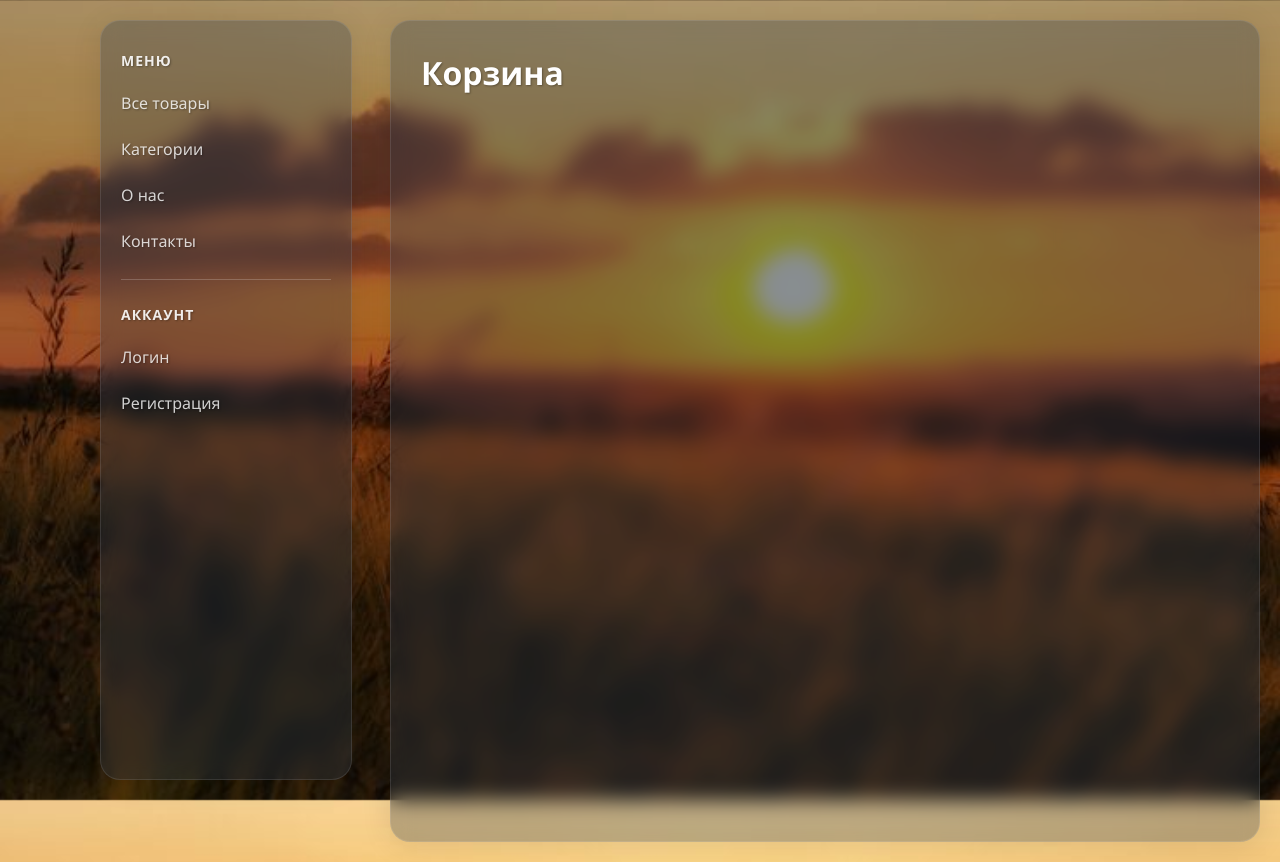
After one commit to zan0z-a/muzmag-django, a Django app: template main/templates/main/public/cart.html in a window 1280 px wide. The commit adds this page. Run offline with Django 5.2, Linux system fonts and the light colour scheme; the template is opened without the code that fills it, so the values that code supplies are empty.

Commit message:
add cart static page

```diff
--- a/main/templates/main/header.html
+++ b/main/templates/main/header.html
@@ -14,6 +14,7 @@
     <nav class="main-sidebar-nav">
         {% if user.is_authenticated %}
             <a href="{% url 'main:profile' %}" class="main-sidebar-link">Профиль</a>
+            <a href="{% url 'main:cart' %}" class="main-sidebar-link">Корзина</a>
             {% if user.is_superuser or user.is_staff %}
                 <a href="/admin/" class="main-sidebar-link">Админка</a>
             {% endif %}
--- /dev/null
+++ b/main/templates/main/public/cart.html
@@ -0,0 +1,10 @@
+{% extends "main/base.html" %}
+
+{% block title %}Корзина{% endblock title %}
+
+{% block page-title %}
+<h1 class="page-title">Корзина</h1>
+{% endblock %}
+
+{% block content %}
+{% endblock content %}
--- a/main/urls.py
+++ b/main/urls.py
@@ -11,6 +11,7 @@ urlpatterns = [
     path('contact', views.contact_page, name="contact"),
     path('category', views.category_page, name="category"),
     path('profile', views.profile_page, name="profile"),
+    path('cart', views.cart_page, name="cart"),
     path('login/', views.login_view, name='login'),
     path('register/', views.register_view, name='register'),
     path('logout/', views.logout_view, name='logout'),
--- a/main/views.py
+++ b/main/views.py
@@ -48,6 +48,9 @@ def reg_page(request):
 
 def contact_page(request):
     return render(request, "main/public/contact.html")
+
+def cart_page(request):
+    return render(request, "main/public/cart.html")
 
 def category_page(request):
     """Страница со всеми категориями"""
```
Also changed, not shown: db.sqlite3.
